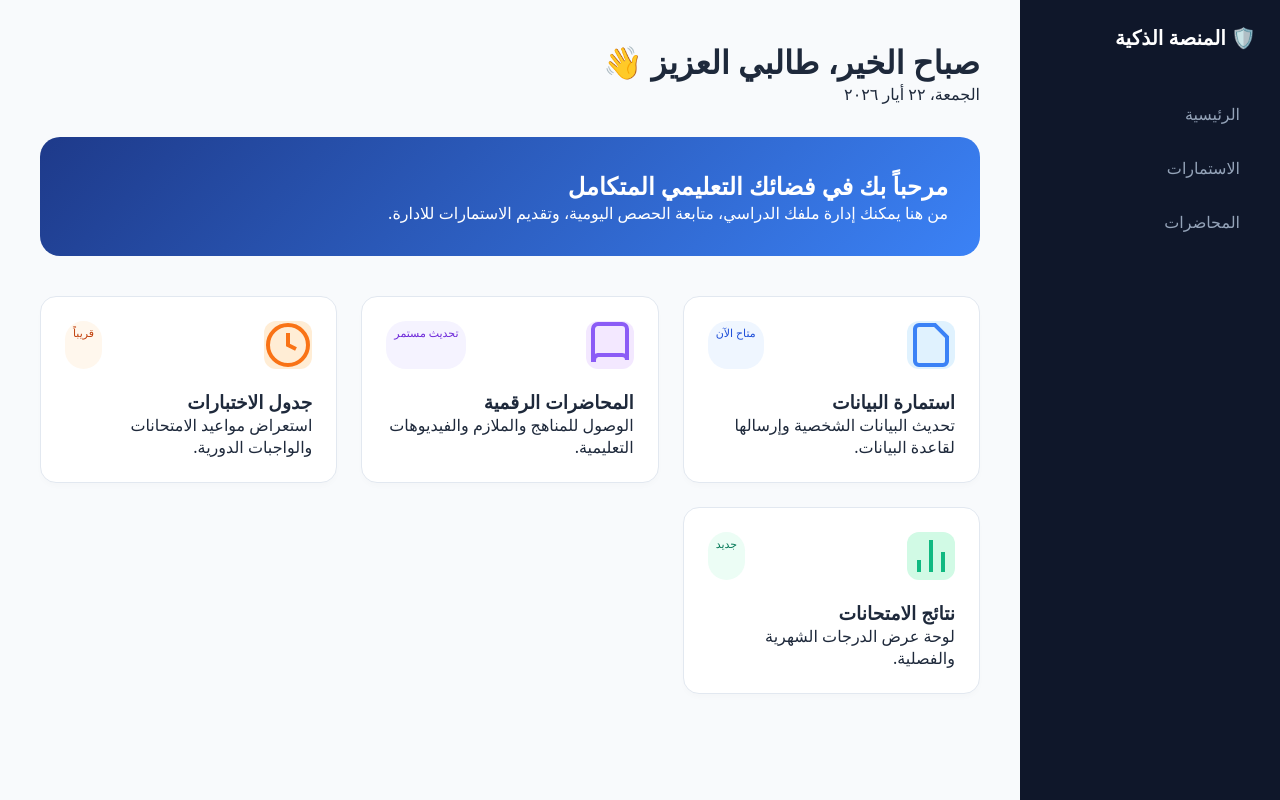
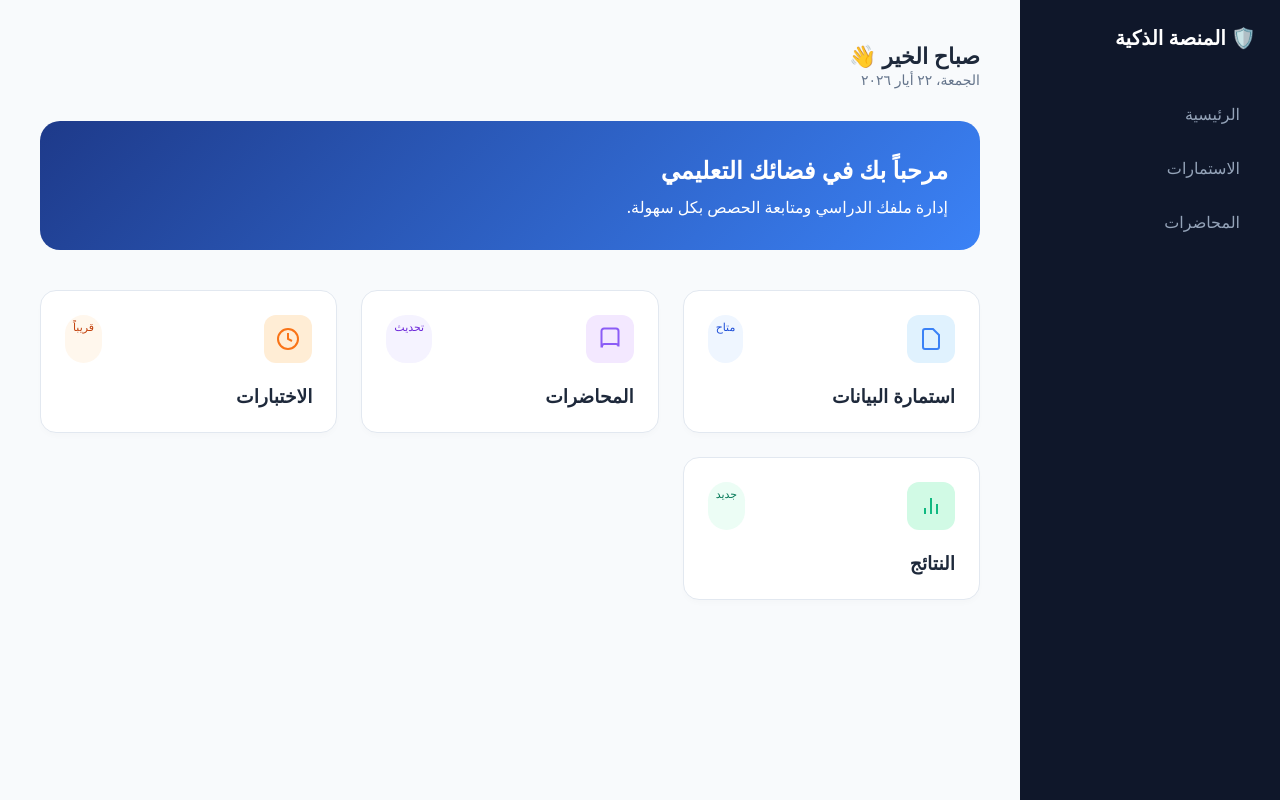
Before and after one commit to imrr2003432/manasa, a plain HTML site: page dashbord.html in a window 1280 px wide. Drawn offline with nearby package versions, Linux system fonts and the light colour scheme.

Commit message:
تحديث منصه الداشبورد

```diff
--- a/dashbord.html
+++ b/dashbord.html
@@ -5,7 +5,6 @@
     <meta charset="UTF-8">
     <meta name="viewport" content="width=device-width, initial-scale=1.0">
     <title>المنصة التعليمية المتقدمة - لوحة التحكم</title>
-    <!-- مكتبة Supabase -->
     <script src="https://cdn.jsdelivr.net/npm/@supabase/supabase-js@2"></script>
     <style>
         :root {
@@ -26,7 +25,7 @@
         body { background-color: var(--bg-primary); color: var(--text-main); display: flex; min-height: 100vh; }
 
         /* الشريط الجانبي */
-        .sidebar { width: 260px; background-color: var(--sidebar-bg); color: #ffffff; padding: 24px; position: fixed; top: 0; bottom: 0; right: 0; z-index: 100; }
+        .sidebar { width: 260px; background-color: var(--sidebar-bg); color: #ffffff; padding: 24px; position: fixed; top: 0; bottom: 0; right: 0; z-index: 100; transition: 0.3s; }
         .sidebar-brand { font-size: 20px; font-weight: 700; margin-bottom: 40px; display: flex; align-items: center; gap: 10px; color: #ffffff; text-decoration: none; }
         .sidebar-menu { list-style: none; display: flex; flex-direction: column; gap: 8px; }
         .sidebar-item a { display: flex; align-items: center; gap: 12px; padding: 12px 16px; color: #94a3b8; text-decoration: none; border-radius: 10px; transition: 0.2s; }
@@ -34,7 +33,7 @@
         .admin-btn { background-color: #c2410c !important; color: white !important; margin-top: 20px; }
 
         /* المحتوى الرئيسي */
-        .main-content { margin-right: 260px; flex: 1; padding: 40px; max-width: 1200px; }
+        .main-content { margin-right: 260px; flex: 1; padding: 40px; width: calc(100% - 260px); }
         .top-bar { display: flex; justify-content: space-between; align-items: center; margin-bottom: 32px; }
         .hero-banner { background: linear-gradient(135deg, #1e3a8a 0%, #3b82f6 100%); border-radius: 20px; padding: 32px; color: #ffffff; margin-bottom: 40px; }
         .dashboard-grid { display: grid; grid-template-columns: repeat(auto-fit, minmax(240px, 1fr)); gap: 24px; }
@@ -52,6 +51,16 @@
         .bg-light-purple { background-color: #f3e8ff; color: var(--accent-purple); }
         .bg-light-orange { background-color: #ffedd5; color: var(--accent-orange); }
         .bg-light-green { background-color: #d1fae5; color: var(--accent-green); }
+
+        /* تعديلات الموبايل */
+        @media (max-width: 768px) {
+            .sidebar { width: 100%; height: auto; position: fixed; bottom: 0; top: auto; right: 0; padding: 10px; border-top: 1px solid var(--sidebar-hover); }
+            .sidebar-brand { display: none; }
+            .sidebar-menu { flex-direction: row; justify-content: space-around; }
+            .sidebar-item a { padding: 8px; font-size: 12px; flex-direction: column; gap: 4px; }
+            .main-content { margin-right: 0; width: 100%; padding: 20px; padding-bottom: 80px; }
+            .hero-banner { padding: 20px; }
+        }
     </style>
 </head>
 
@@ -64,7 +73,7 @@
             <li class="sidebar-item"><a href="students_form.html">الاستمارات</a></li>
             <li class="sidebar-item"><a href="lectures.html">المحاضرات</a></li>
             <li class="sidebar-item" id="admin-menu-item" style="display: none;">
-                <a href="admin_dashboard.html" class="admin-btn">⚙️ لوحة تحكم الآدمن</a>
+                <a href="admin_dashboard.html" class="admin-btn">⚙️ آدمن</a>
             </li>
         </ul>
     </aside>
@@ -72,32 +81,32 @@
     <main class="main-content">
         <header class="top-bar">
             <div class="user-welcome">
-                <h1 id="greeting">مرحباً بك</h1>
-                <p id="currentDate"></p>
+                <h1 id="greeting" style="font-size: 22px;">مرحباً بك</h1>
+                <p id="currentDate" style="color: var(--text-muted); font-size: 14px;"></p>
             </div>
         </header>
 
         <section class="hero-banner">
-            <h2>مرحباً بك في فضائك التعليمي المتكامل</h2>
-            <p>من هنا يمكنك إدارة ملفك الدراسي، متابعة الحصص اليومية، وتقديم الاستمارات للادارة.</p>
+            <h2 style="margin-bottom: 10px;">مرحباً بك في فضائك التعليمي</h2>
+            <p>إدارة ملفك الدراسي ومتابعة الحصص بكل سهولة.</p>
         </section>
 
         <section class="dashboard-grid">
             <a href="students_form.html" class="panel-card">
-                <div class="card-header-status"><div class="icon-wrapper bg-light-blue"><svg viewBox="0 0 24 24" fill="none" stroke="currentColor" stroke-width="2"><path d="M14 2H6a2 2 0 0 0-2 2v16a2 2 0 0 0 2 2h12a2 2 0 0 0 2-2V8z"></path></svg></div><span class="badge badge-blue">متاح الآن</span></div>
-                <h3>استمارة البيانات</h3><p>تحديث البيانات الشخصية وإرسالها لقاعدة البيانات.</p>
+                <div class="card-header-status"><div class="icon-wrapper bg-light-blue"><svg width="24" height="24" viewBox="0 0 24 24" fill="none" stroke="currentColor" stroke-width="2"><path d="M14 2H6a2 2 0 0 0-2 2v16a2 2 0 0 0 2 2h12a2 2 0 0 0 2-2V8z"></path></svg></div><span class="badge badge-blue">متاح</span></div>
+                <h3>استمارة البيانات</h3>
             </a>
             <a href="lectures.html" class="panel-card">
-                <div class="card-header-status"><div class="icon-wrapper bg-light-purple"><svg viewBox="0 0 24 24" fill="none" stroke="currentColor" stroke-width="2"><path d="M4 19.5A2.5 2.5 0 0 1 6 17h12a2.5 2.5 0 0 1 2.5 2.5V4a2.5 2.5 0 0 0-2.5-2.5H6A2.5 2.5 0 0 0 3.5 4v15.5z"></path></svg></div><span class="badge badge-purple">تحديث مستمر</span></div>
-                <h3>المحاضرات الرقمية</h3><p>الوصول للمناهج والملازم والفيديوهات التعليمية.</p>
+                <div class="card-header-status"><div class="icon-wrapper bg-light-purple"><svg width="24" height="24" viewBox="0 0 24 24" fill="none" stroke="currentColor" stroke-width="2"><path d="M4 19.5A2.5 2.5 0 0 1 6 17h12a2.5 2.5 0 0 1 2.5 2.5V4a2.5 2.5 0 0 0-2.5-2.5H6A2.5 2.5 0 0 0 3.5 4v15.5z"></path></svg></div><span class="badge badge-purple">تحديث</span></div>
+                <h3>المحاضرات</h3>
             </a>
             <a href="exams.html" class="panel-card">
-                <div class="card-header-status"><div class="icon-wrapper bg-light-orange"><svg viewBox="0 0 24 24" fill="none" stroke="currentColor" stroke-width="2"><circle cx="12" cy="12" r="10"></circle><polyline points="12 6 12 12 16 14"></polyline></svg></div><span class="badge badge-orange">قريباً</span></div>
-                <h3>جدول الاختبارات</h3><p>استعراض مواعيد الامتحانات والواجبات الدورية.</p>
+                <div class="card-header-status"><div class="icon-wrapper bg-light-orange"><svg width="24" height="24" viewBox="0 0 24 24" fill="none" stroke="currentColor" stroke-width="2"><circle cx="12" cy="12" r="10"></circle><polyline points="12 6 12 12 16 14"></polyline></svg></div><span class="badge badge-orange">قريباً</span></div>
+                <h3>الاختبارات</h3>
             </a>
             <a href="results.html" class="panel-card">
-                <div class="card-header-status"><div class="icon-wrapper bg-light-green"><svg viewBox="0 0 24 24" fill="none" stroke="currentColor" stroke-width="2"><line x1="18" y1="20" x2="18" y2="10"></line><line x1="12" y1="20" x2="12" y2="4"></line><line x1="6" y1="20" x2="6" y2="14"></line></svg></div><span class="badge badge-green">جديد</span></div>
-                <h3>نتائج الامتحانات</h3><p>لوحة عرض الدرجات الشهرية والفصلية.</p>
+                <div class="card-header-status"><div class="icon-wrapper bg-light-green"><svg width="24" height="24" viewBox="0 0 24 24" fill="none" stroke="currentColor" stroke-width="2"><line x1="18" y1="20" x2="18" y2="10"></line><line x1="12" y1="20" x2="12" y2="4"></line><line x1="6" y1="20" x2="6" y2="14"></line></svg></div><span class="badge badge-green">جديد</span></div>
+                <h3>النتائج</h3>
             </a>
         </section>
     </main>
@@ -105,7 +114,6 @@
     <script>
         const sb = supabase.createClient('https://fhtmlqihsuaqcedoqvxr.supabase.co', 'sb_publishable_9wqupRTtM78NviSwAoJENw_1UalvspY');
 
-        // كود التحقق من الآدمن
         async function checkAdminAccess() {
             const { data: { session } } = await sb.auth.getSession();
             if (session) {
@@ -117,9 +125,8 @@
         }
         checkAdminAccess();
 
-        // التاريخ والترحيب
         document.getElementById('currentDate').textContent = new Date().toLocaleDateString('ar-IQ', { weekday: 'long', year: 'numeric', month: 'long', day: 'numeric' });
-        document.getElementById('greeting').textContent = new Date().getHours() < 12 ? 'صباح الخير، طالبي العزيز 👋' : 'مساء الخير، طالبي العزيز 👋';
+        document.getElementById('greeting').textContent = new Date().getHours() < 12 ? 'صباح الخير 👋' : 'مساء الخير 👋';
     </script>
 </body>
 </html>
```
